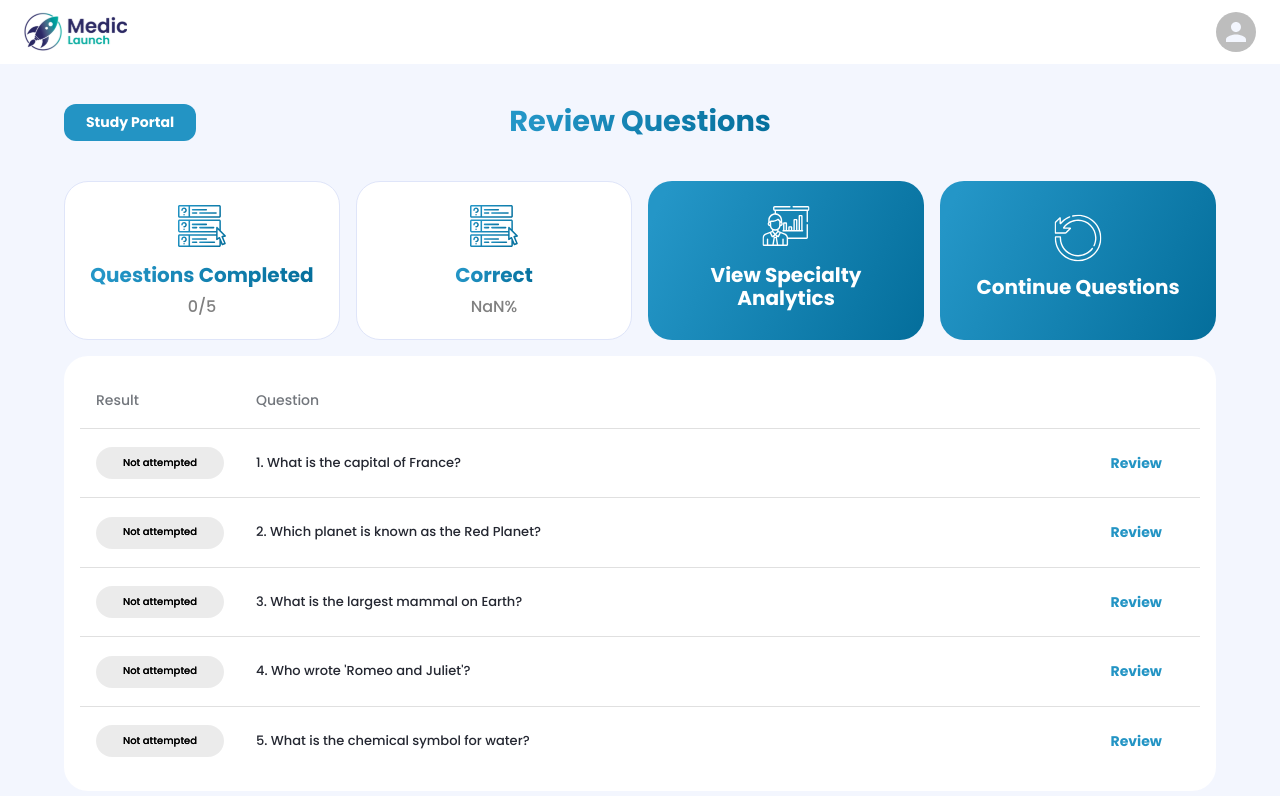
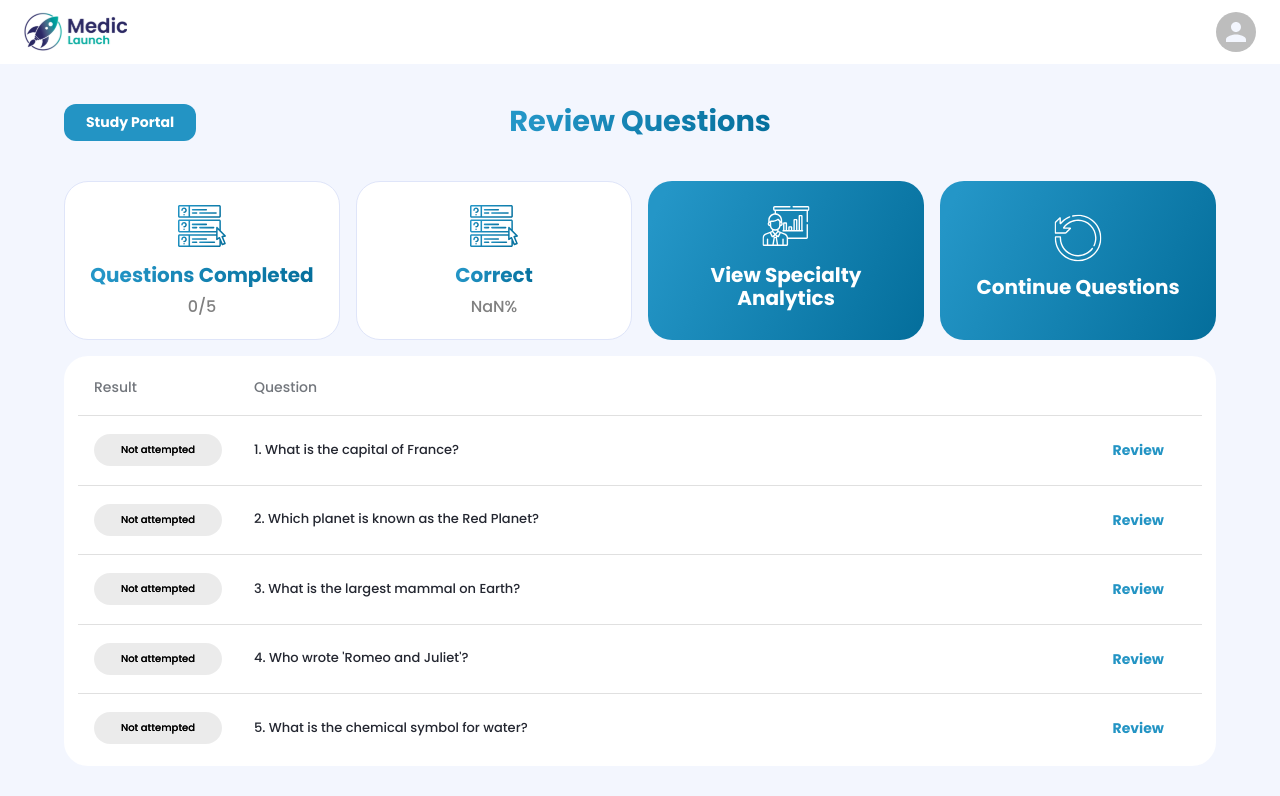
Before and after one commit to Medic-Launch-Dev/MedicLaunchFrontend, a React (Create React App) app: page /review-session in a window 1280 px wide. Shown: the top 796 px of the page. Built offline with nearby package versions, Linux system fonts and the light colour scheme; what @tiptap/extension-subscript, @tiptap/extension-superscript would draw is missing.

Commit message:
Fix padding in the table container in the review questions table component

```diff
--- a/src/components/review/ReviewQuestionsTable.tsx
+++ b/src/components/review/ReviewQuestionsTable.tsx
@@ -38,7 +38,7 @@ export default function ReviewQuestionsTable() {
 
   const tableContainerStyles = {
     backgroundColor: "#fff",
-    padding: 2,
+    padding: "0.2rem 0.875rem",
     borderRadius: 2
   }
 
```
